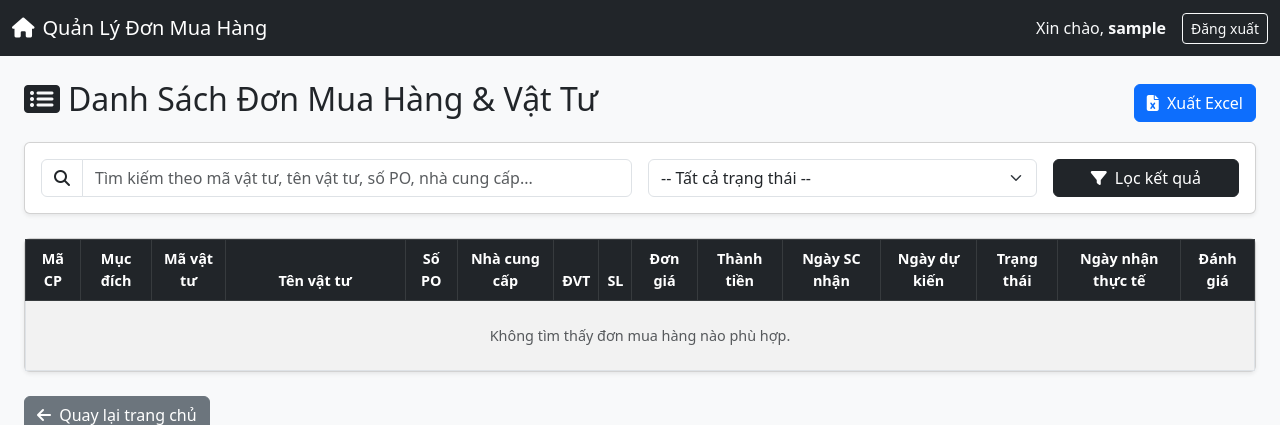
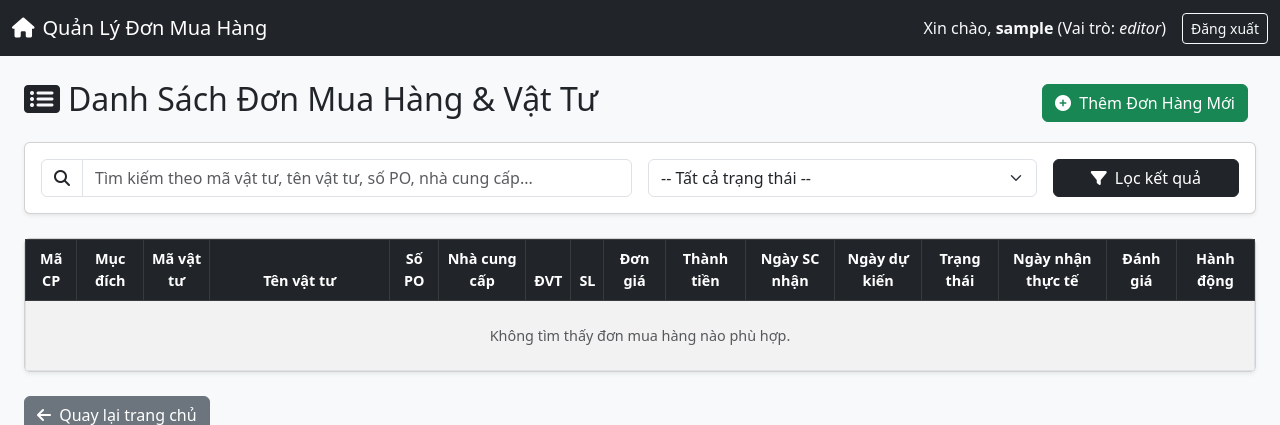
Before and after one commit to BTTB98/quan-ly-thiet-bi, a Flask app: page /purchases in a window 1280 px wide. Shown: the top 425 px of the page. Run offline with Flask 3, Linux system fonts and the light colour scheme; the visitor is signed in with stand-in values (Sample User, id 1).

Commit message:
Modify purchases.html for role-based UI changes
Updated user role display and adjusted button visibility based on user roles.

```diff
--- a/templates/purchases.html
+++ b/templates/purchases.html
@@ -16,7 +16,7 @@
             <a class="navbar-brand" href="{{ url_for('index') }}"><i class="fas fa-home me-2"></i>Quản Lý Đơn Mua Hàng</a>
             <div class="d-flex align-items-center">
                 <span class="text-light me-3">
-                    Xin chào, <strong>{{ session.get('username') }}</strong>
+                    Xin chào, <strong>{{ session.get('username') }}</strong> (Vai trò: <em>{{ session.get('role') }}</em>)
                 </span>
                 <a href="{{ url_for('logout') }}" class="btn btn-outline-light btn-sm">Đăng xuất</a>
             </div>
@@ -30,14 +30,17 @@
                 <h2><i class="fas fa-list-alt me-2"></i>Danh Sách Đơn Mua Hàng & Vật Tư</h2>
             </div>
             <div class="col-md-6 text-md-end">
-                {% if session.get('role') == 'admin' %}
+                {% if session.get('role') in ['admin', 'editor'] %}
                 <a href="{{ url_for('add_purchase') }}" class="btn btn-success me-2">
                     <i class="fas fa-plus-circle me-1"></i> Thêm Đơn Hàng Mới
                 </a>
                 {% endif %}
+
+                {% if session.get('role') != 'editor' %}
                 <a href="{{ url_for('export_purchases_excel') }}" class="btn btn-primary">
                     <i class="fas fa-file-excel me-1"></i> Xuất Excel
                 </a>
+                {% endif %}
             </div>
         </div>
 
@@ -101,7 +104,7 @@
                                 <th>Trạng thái</th>
                                 <th>Ngày nhận thực tế</th>
                                 <th>Đánh giá</th>
-                                {% if session.get('role') == 'admin' %}
+                                {% if session.get('role') in ['admin', 'editor'] %}
                                 <th>Hành động</th>
                                 {% endif %}
                             </tr>
@@ -139,7 +142,7 @@
                                     </td>
                                     <td>{{ p.received_date }}</td>
                                     <td>{{ p.evaluation }}</td>
-                                    {% if session.get('role') == 'admin' %}
+                                    {% if session.get('role') in ['admin', 'editor'] %}
                                     <td>
                                         <a href="{{ url_for('edit_purchase', id=p.id) }}" class="btn btn-warning btn-sm" title="Chỉnh sửa">
                                             <i class="fas fa-edit"></i>
```
